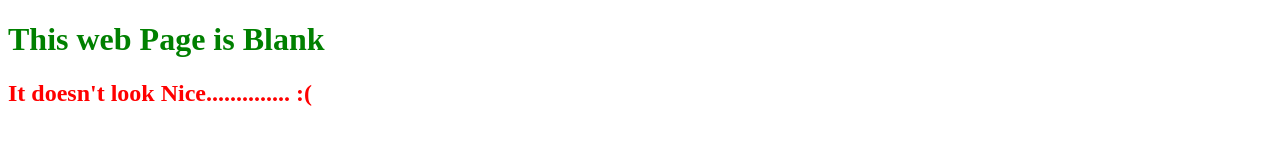
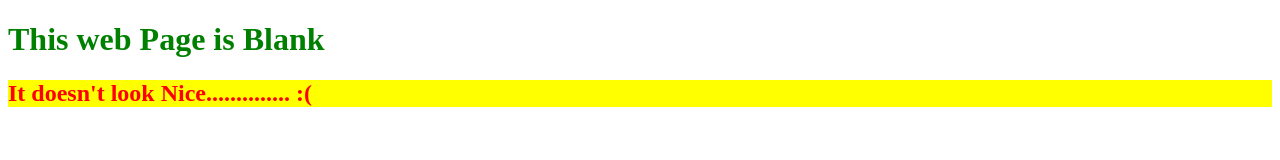
Before and after one commit to rkranjan2605/0main_openSAP, a plain HTML site: page index.html in a window 1280 px wide. Drawn offline with Linux system fonts and the light colour scheme.

Commit message:
added background color to H2 tag

```diff
--- a/index.html
+++ b/index.html
@@ -6,6 +6,6 @@
 	</head>
 	<body>
 		<h1 style="color: green">This web Page is Blank</h1>
-		<h2 style="color: red">It doesn't look Nice..............  :(</h2>
+		<h2 style="color: red; background-color:yellow">It doesn't look Nice..............  :(</h2>
 	</body>
 </html>
```
